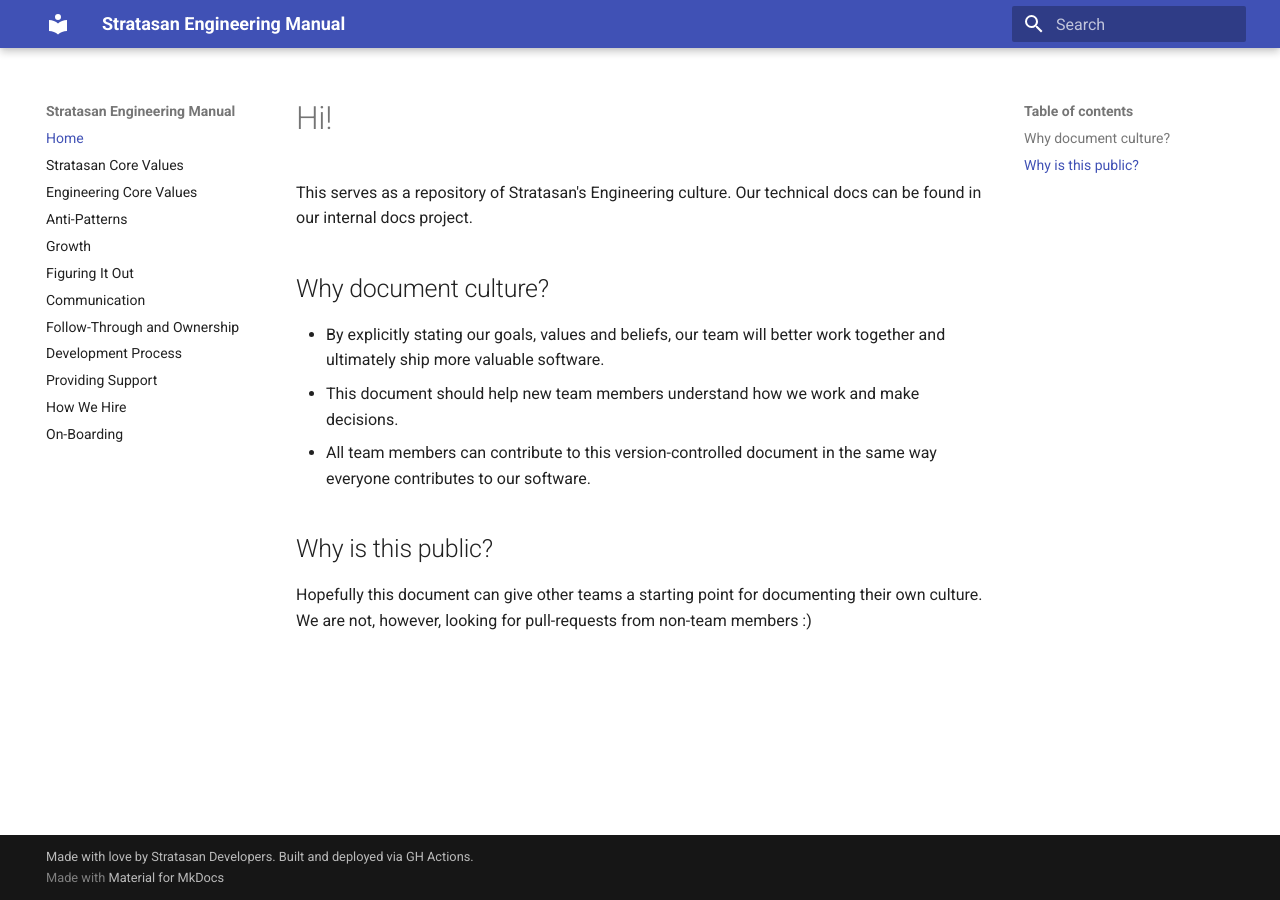
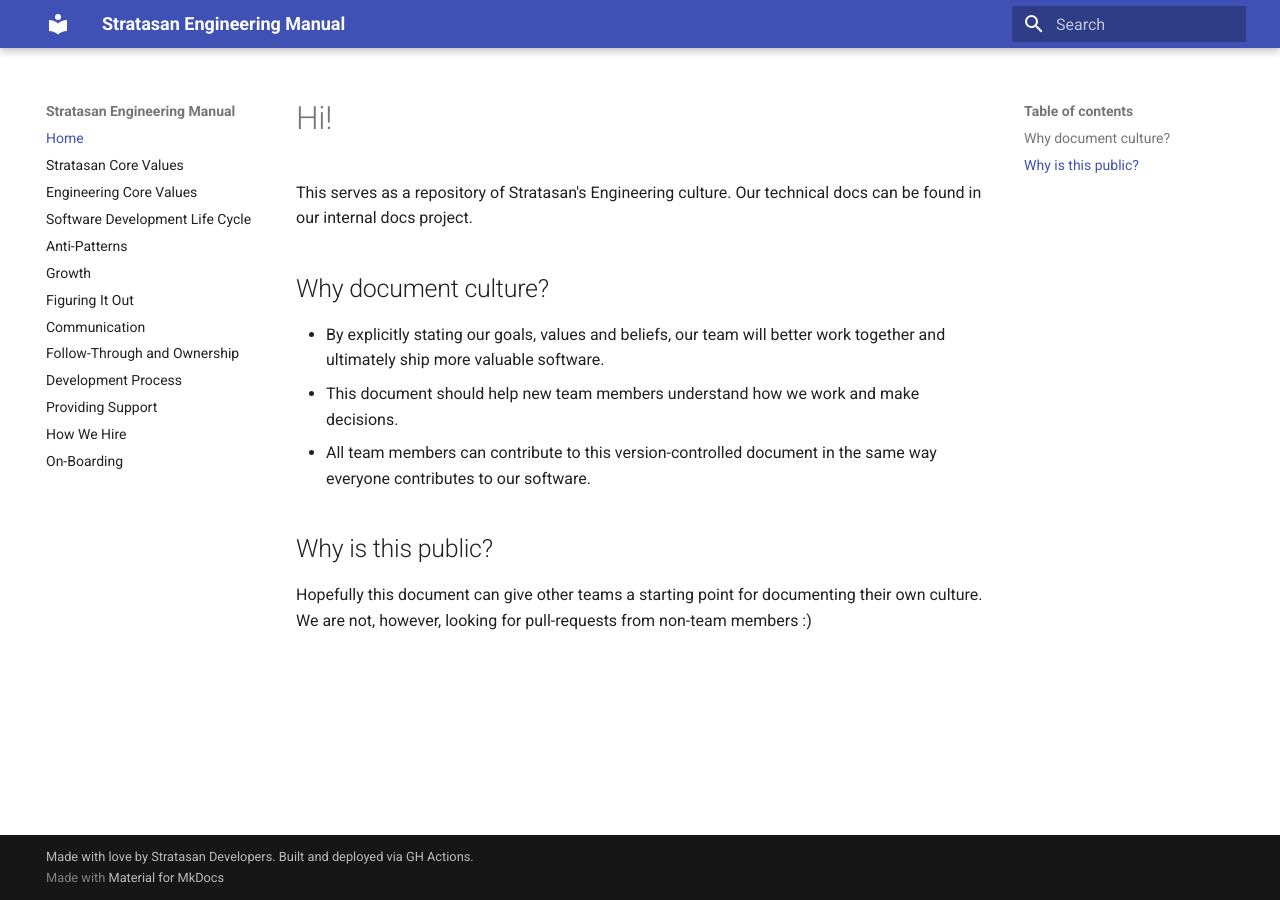
Before and after one commit to stratasan/engineering, an MkDocs documentation site: the page built from docs/index.md, in a window 1280 px wide. Built offline with MkDocs 1.6.1 and Material for MkDocs 9.7.7, drawn with Linux system fonts in a browser that asks for light colours; old or Windows-style settings are respelled for this version of MkDocs.

Commit message:
Updating MarkupSafe to work w/ Python version; adding SDLC link.

```diff
--- a/mkdocs.yml
+++ b/mkdocs.yml
@@ -3,6 +3,7 @@ pages:
   - Home: index.md
   - Stratasan Core Values: core_values.md
   - Engineering Core Values: engineering_core_values.md
+  - Software Development Life Cycle: software_development_life_cycle.md
   - Anti-Patterns: engineering_anti_patterns.md
   - Growth: growth.md
   - Figuring It Out: figuring-it-out.md
--- a/requirements.txt
+++ b/requirements.txt
@@ -10,7 +10,7 @@ jmespath==0.9.3
 livereload==2.5.1
 lunr==0.5.6
 Markdown==3.2.1
-MarkupSafe==1.0
+MarkupSafe==1.1
 mkdocs==1.1
 mkdocs-bootstrap==0.1.1
 mkdocs-bootswatch==0.4.0
```
